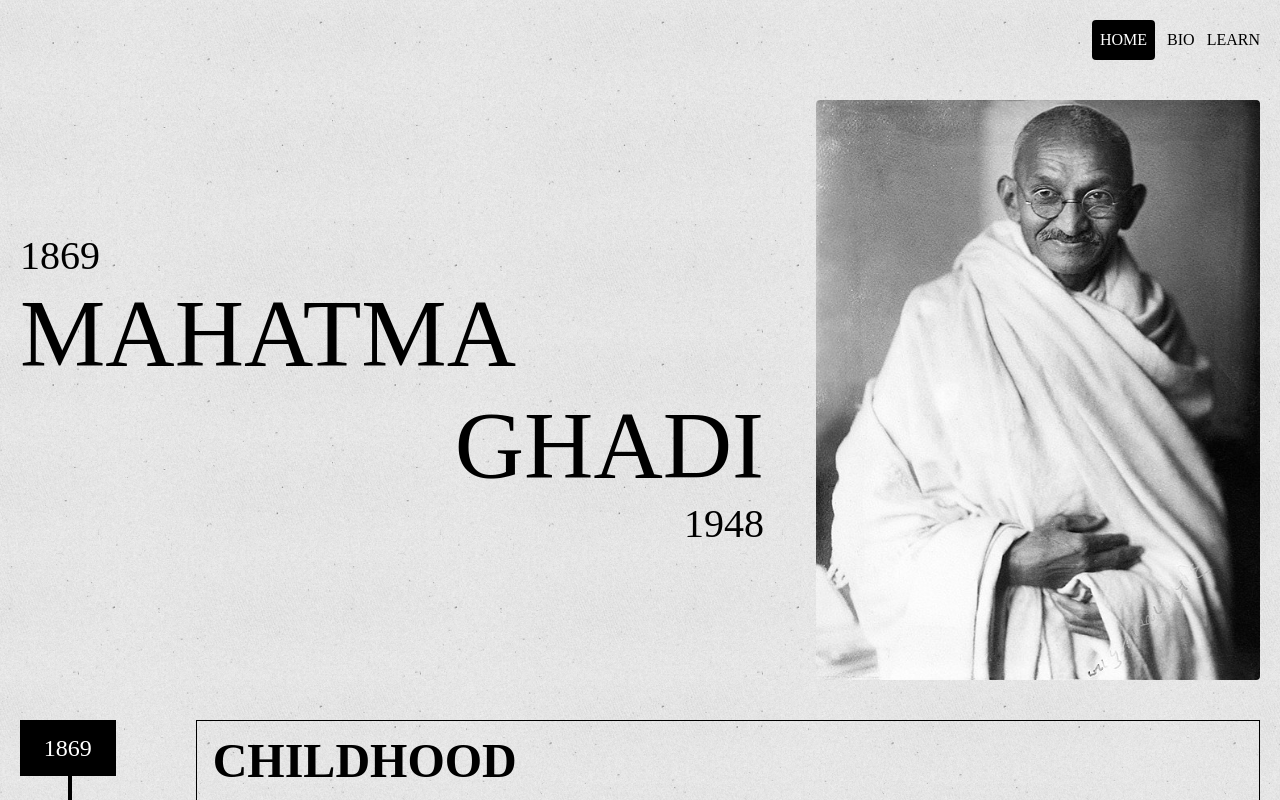
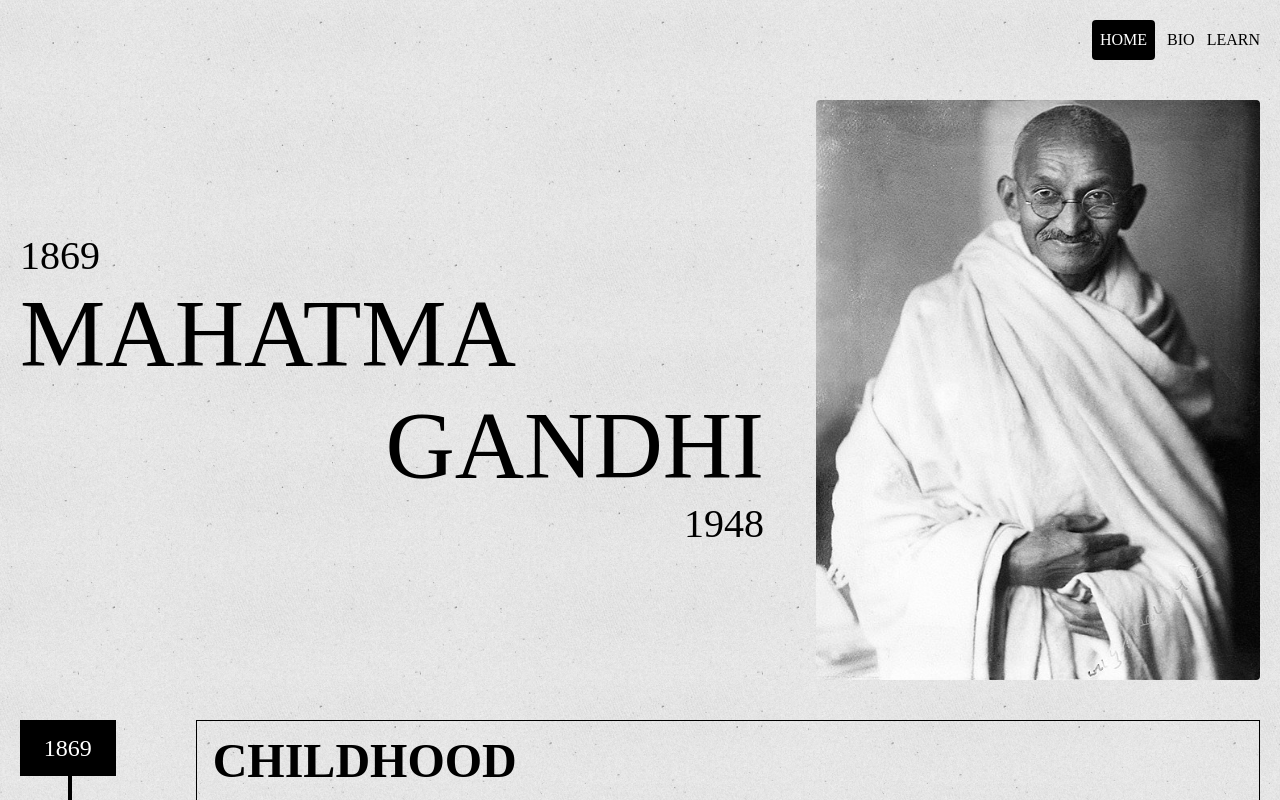
Before and after one commit to JanPoonthong/mahatma_gandhi, a React (Vite) app: page / in a window 1280 px wide. Shown: the top 800 px of the page. Built offline with nearby package versions, Linux system fonts and the light colour scheme.

Commit message:
fix: typo on name

```diff
--- a/src/components/home/home.tsx
+++ b/src/components/home/home.tsx
@@ -13,7 +13,7 @@ export default function Home({}: Props) {
           <p className="lg:text-8xl md:text-6xl text-5xl">MAHATMA</p>
         </div>
         <div className="flex justify-end">
-          <p className="lg:text-8xl md:text-6xl text-5xl mt-4">GHADI</p>
+          <p className="lg:text-8xl md:text-6xl text-5xl mt-4">GANDHI</p>
         </div>
         <div className="flex justify-end items-end">
           <span className="md:text-[40px] text-[28px]">1948</span>
@@ -33,7 +33,7 @@ export default function Home({}: Props) {
             <p className="text-4xl">MAHATMA</p>
           </div>
           <div className="flex justify-end">
-            <p className="text-4xl">GHANDI</p>
+            <p className="text-4xl">GANDHI</p>
           </div>
         </div>
       </div>
```
